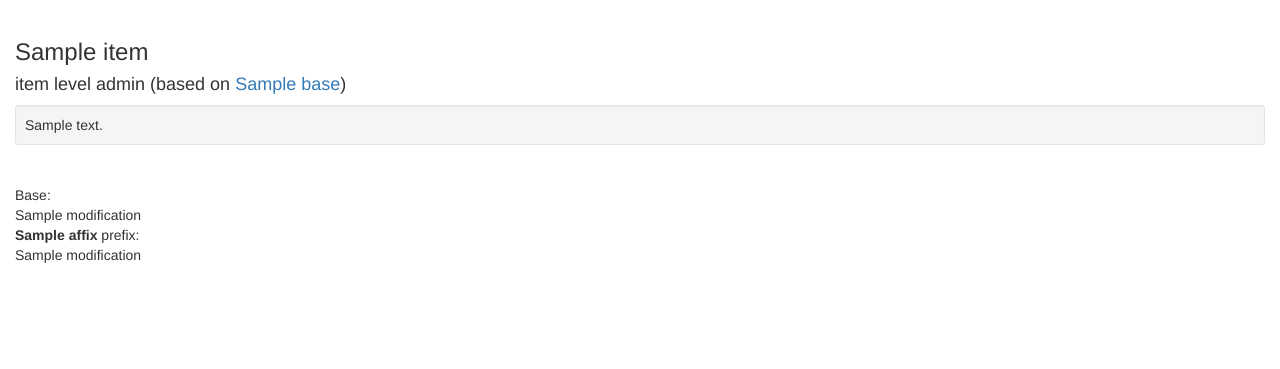
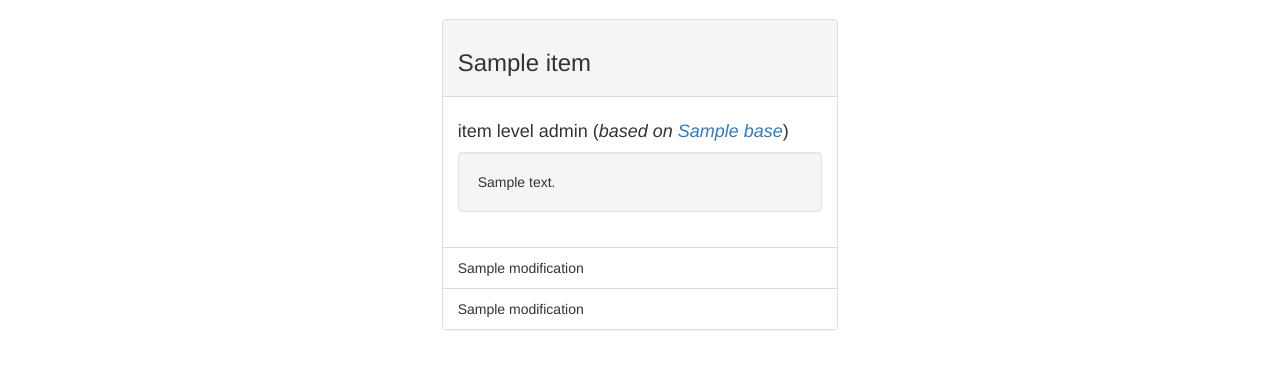
Before and after one commit to discomethod/myrpg, a Django app: template web/templates/web/item.html in a window 1280 px wide. Shown: the part 51-420 px from the top of the page. Run offline with Django 3.2, Linux system fonts and the light colour scheme; the template is opened without the code that fills it: most values are stand-ins (such as "Sample title", 1, 10 or a date in 2020); some libraries are stand-ins or nearby versions.

Commit message:
improved templated views
used <ul class="item-group"> for many lists
made most content 4 columns, offset by 4 columns

```diff
--- a/web/templates/web/item.html
+++ b/web/templates/web/item.html
@@ -7,28 +7,35 @@
 {% block content %}
 {% autoescape off %}
 {% if item %}
-   <h3 class="text-item-{{ item.get_rarity_display.lower }}">{{ item }}</h3>
+  <div class="row">
+    <div class="col-md-4 col-md-offset-4">
+      <div class="panel panel-default">
+        <div class="panel-heading"><h3 class="text-item-{{ item.get_rarity_display.lower }}">{{ item }}</h3></div>
+        <div class="panel-body">
           <h4>item level {{ item.ilevel }}
           {% if item.base and item.base != item %}
-     (based on <a href="{% url 'item' item.base.pk %}" class="text-item-{{ item.base.get_rarity_display.lower }}">{{ item.base }}</a>)
+           (<em>based on <a href="{% url 'item' item.base.pk %}" class="text-item-{{ item.base.get_rarity_display.lower }}">{{ item.base }}</a></em>)
           {% endif %}
           </h4>
           {% if item.description %}
-   <div class="well well-sm">{{ item.description }}</div>
+          <div class="well">{{ item.description }}</div>
           {% endif %}
+        </div>
+        <ul class="list-group">
           {% if item.modification %}
-     <br/>Base:
+            {% for modification in item.modification.all %}
+              <li class="list-group-item">{{ modification }}</li>
+            {% endfor %}
           {% endif %}
-   {% for modification in item.modification.all %}
-     <br />{{ modification }}
-   {% endfor %}
-
           {% for affix in item_affixes %}
-     <br /><strong>{{ affix }}</strong> {% if affix.prefix %}prefix{% else %}suffix{% endif %}:
             {% for modification in affix.modifications.all %}
-       <br />{{ modification }}
+              <li class="list-group-item">{{ modification }}</li>
             {% endfor %}
           {% endfor %}
+        </ul>
+      </div>
+    </div>
+  </div>
 {% else %}
     <p>No item to see here.</p>
 {% endif %}
```
Also changed, not shown: web/templates/web/affix.html (+18 -6 lines), web/templates/web/affixgroup.html (+17 -6 lines), web/templates/web/affixlist.html (+9 -2 lines), web/templates/web/itemlist.html (+7 -1 lines). Lines whose indentation alone changed are shown as unchanged.
